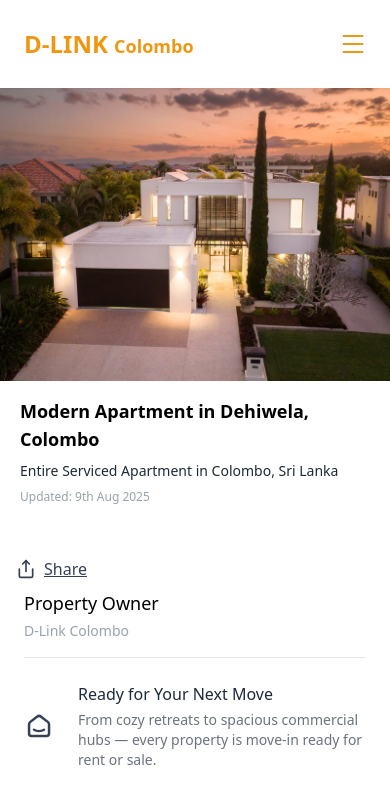
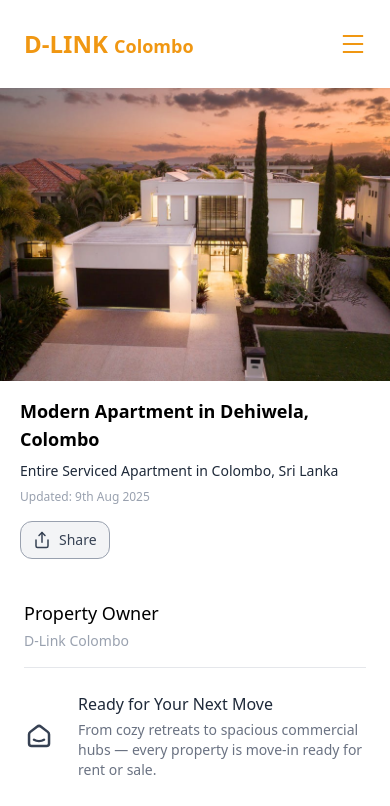
Before and after one commit to reshamsu/DLink-REACT, a React (Vite) app in the folder dlink-frontend/: page /property/listing in a window 390 px wide. Shown: the top 806 px of the page. Built offline with nearby package versions, Linux system fonts and the light colour scheme.

Commit message:
Mobile Update Fix

```diff
--- a/dlink-frontend/src/components/listing/Hero.jsx
+++ b/dlink-frontend/src/components/listing/Hero.jsx
@@ -1,20 +1,37 @@
 import React from "react";
 import Property from "../../assets/property.jpg";
-
+import { LuShare } from "react-icons/lu";
 
 const Hero = () => {
   return (
     <>
       <div className="max-w-[1200px] mx-auto mt-22 flex md:flex flex-col-reverse md:flex-col">
-        <div className="pt-4 md:pt-10 mb-6 mx-5 md:mx-0">
+        <div className="pt-4 md:pt-10 mb-6 mx-5 md:mx-0 flex flex-col md:flex-row md:items-center md:justify-between gap-3">
+          {/* Title Section */}
+          <div className="flex-1">
             <h1 className="text-lg md:text-2xl font-semibold">
               Modern Apartment in Dehiwela, Colombo
             </h1>
-          <h2 className="block md:hidden pt-2 mb-1 text-gray-800 font-medium text-sm">Entire Serviced Apartment in Colombo, Sri Lanka</h2>
+            <h2 className="block md:hidden pt-2 mb-1 text-gray-800 font-medium text-sm">
+              Entire Serviced Apartment in Colombo, Sri Lanka
+            </h2>
             <p className="py-1 text-xs md:text-sm font-normal text-gray-400">
               Updated: 9th Aug 2025
             </p>
           </div>
+
+          {/* Share Button */}
+          <button className="self-start md:self-center">
+            <a
+              href="#"
+              className="text-gray-700 bg-gray-100 hover:bg-gray-200 py-2 px-3 hover:text-gray-800 border border-gray-400 hover:border-gray-600 rounded-xl font-medium flex items-center gap-2 md:gap-2 text-sm md:text-base"
+            >
+              <LuShare size={18} className="flex-shrink-0" />
+              <span>Share</span>
+            </a>
+          </button>
+        </div>
+
         <div className="rounded-none md:rounded-2xl flex items-start flex-col md:flex-row">
           <img
             src={Property}
@@ -23,12 +40,19 @@ const Hero = () => {
           />
           <div className="hidden md:grid grid-cols-2 gap-3 md:mx-3 my-3 md:my-0">
             <img src={Property} alt="listing" className="" />
-            <img src={Property} alt="listing" className="rounded-none md:rounded-tr-2xl" />
+            <img
+              src={Property}
+              alt="listing"
+              className="rounded-none md:rounded-tr-2xl"
+            />
             <img src={Property} alt="listing" className="" />
-            <img src={Property} alt="listing" className="rounded-none md:rounded-br-2xl" />
+            <img
+              src={Property}
+              alt="listing"
+              className="rounded-none md:rounded-br-2xl"
+            />
           </div>
         </div>
-
       </div>
     </>
   );
--- a/dlink-frontend/src/components/listing/Info.jsx
+++ b/dlink-frontend/src/components/listing/Info.jsx
@@ -12,7 +12,7 @@ import { BiSolidCctv } from "react-icons/bi";
 import { FaDumbbell } from "react-icons/fa";
 import { PiPottedPlantBold } from "react-icons/pi";
 import { LuDot } from "react-icons/lu";
-import { LuShare } from "react-icons/lu";
+
 
 const Info = () => {
   // Consistent responsive icon styling
@@ -37,14 +37,6 @@ const Info = () => {
               <li className="flex items-center gap-1">2 Bathrooms</li>
             </ul>
           </div>
-          <button>
-            <a
-              href=""
-              className="text-gray-700 hover:bg-gray-100 py-2 px-4 hover:text-gray-900 rounded-lg underline font-medium flex items-center gap-2"
-            >
-              <LuShare size={20} /> Share
-            </a>
-          </button>
         </div>
 
         <div className="grid grid-cols-none md:grid-cols-[1.4fr_0.8fr] gap-6 mx-6 md:mx-0">
```
Lines whose indentation alone changed are shown as unchanged.
